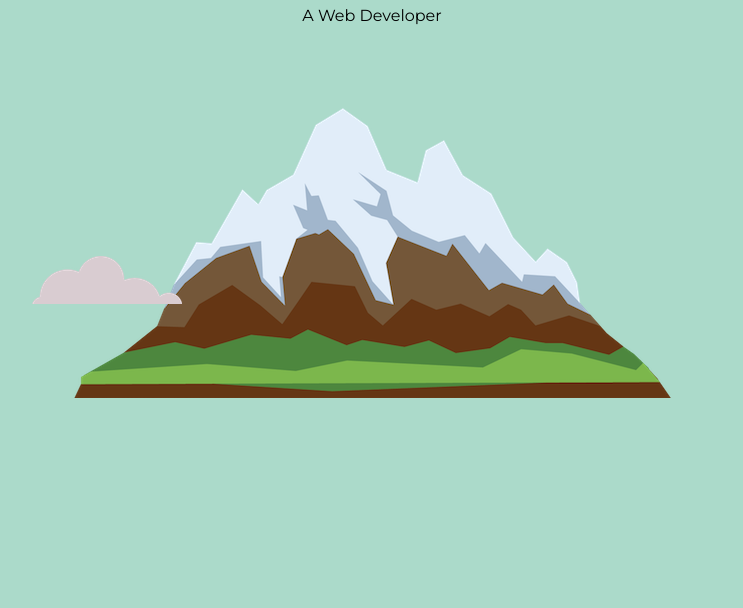
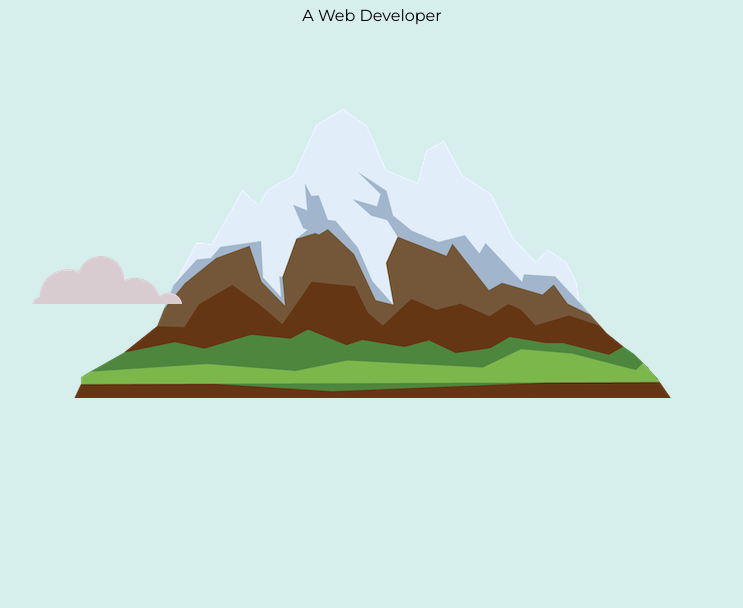
Before and after one commit to Raahit/My-Personal-Site, a plain HTML site: page index.html in a window 1280 px wide. Shown: the part 192-800 px from the top of the page, without its empty margins (268-1011 px from the left). Drawn offline with Linux system fonts and the light colour scheme.

Commit message:
Update styles.css

```diff
--- a/CSS/styles.css
+++ b/CSS/styles.css
@@ -1,6 +1,6 @@
 
 body{
-    background-color: rgb(171, 218, 202);
+    background-color: #D6EFED;
     text-align: center;
 }
 h1{
```
